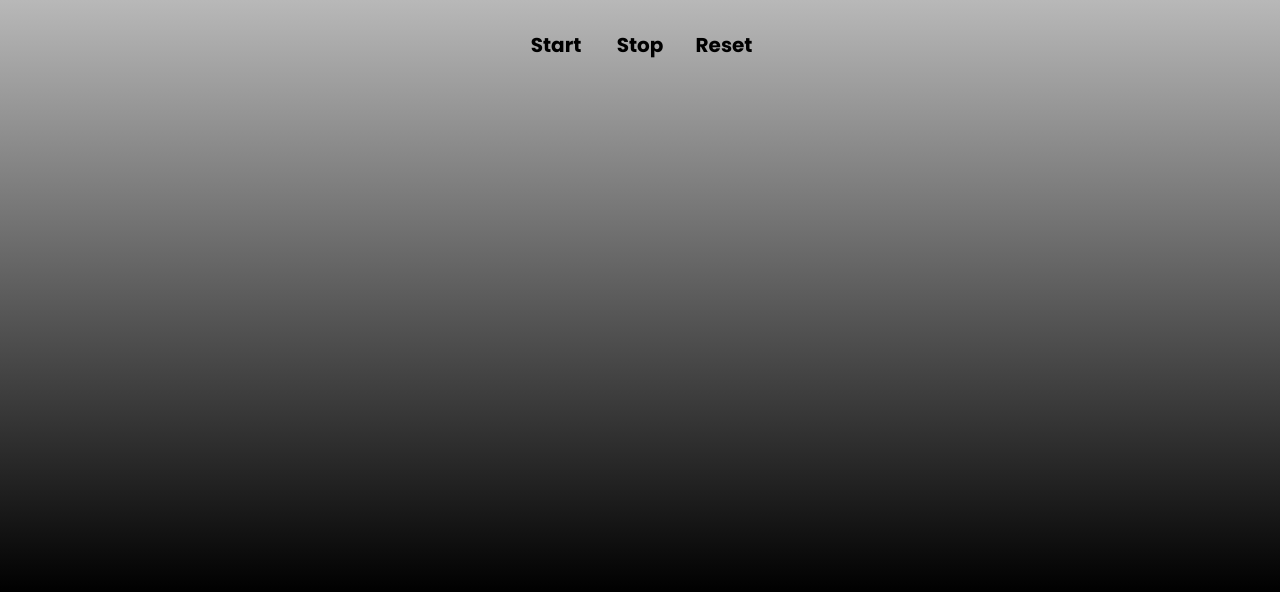
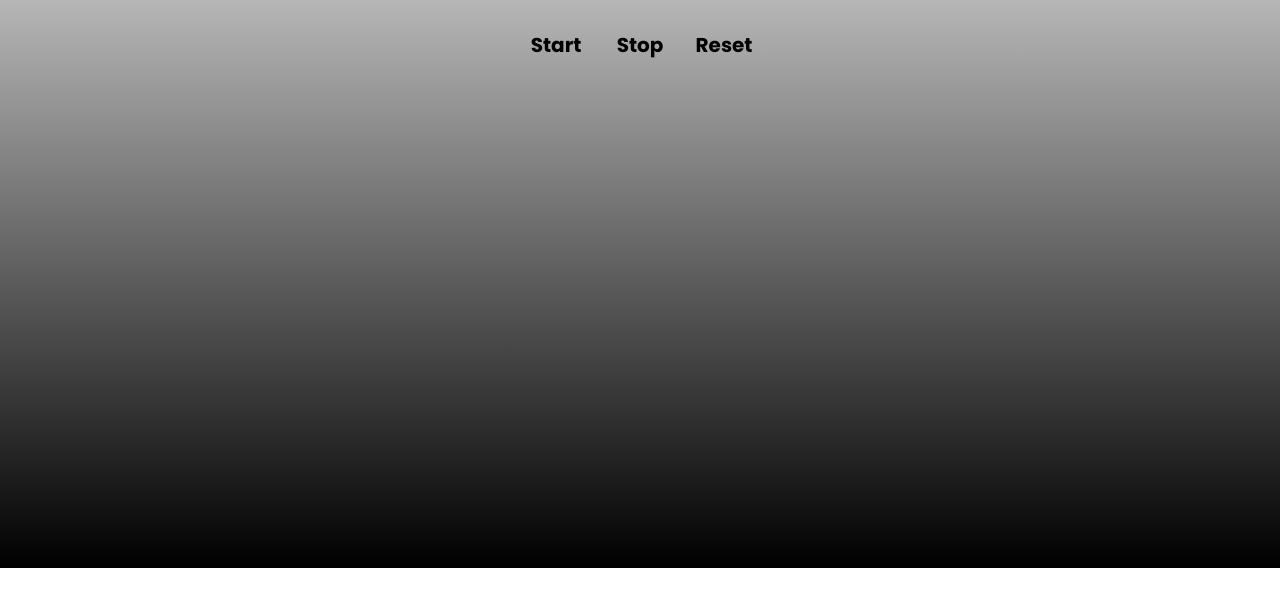
Before and after one commit to DiogoAlves3/revisao--devclub-projects, a plain HTML site: page index.html in a window 1280 px wide. Shown: the part 228-820 px from the top of the page. Drawn offline with Linux system fonts and the light colour scheme.

Commit message:
mudança no height css

```diff
--- a/style.css
+++ b/style.css
@@ -8,7 +8,7 @@ body{
     background: linear-gradient(white, black);
     background-repeat: no-repeat;
     width: 100vw;
-    height: 100vh;
+    height: 97vh;
 }
 
 header{
```
